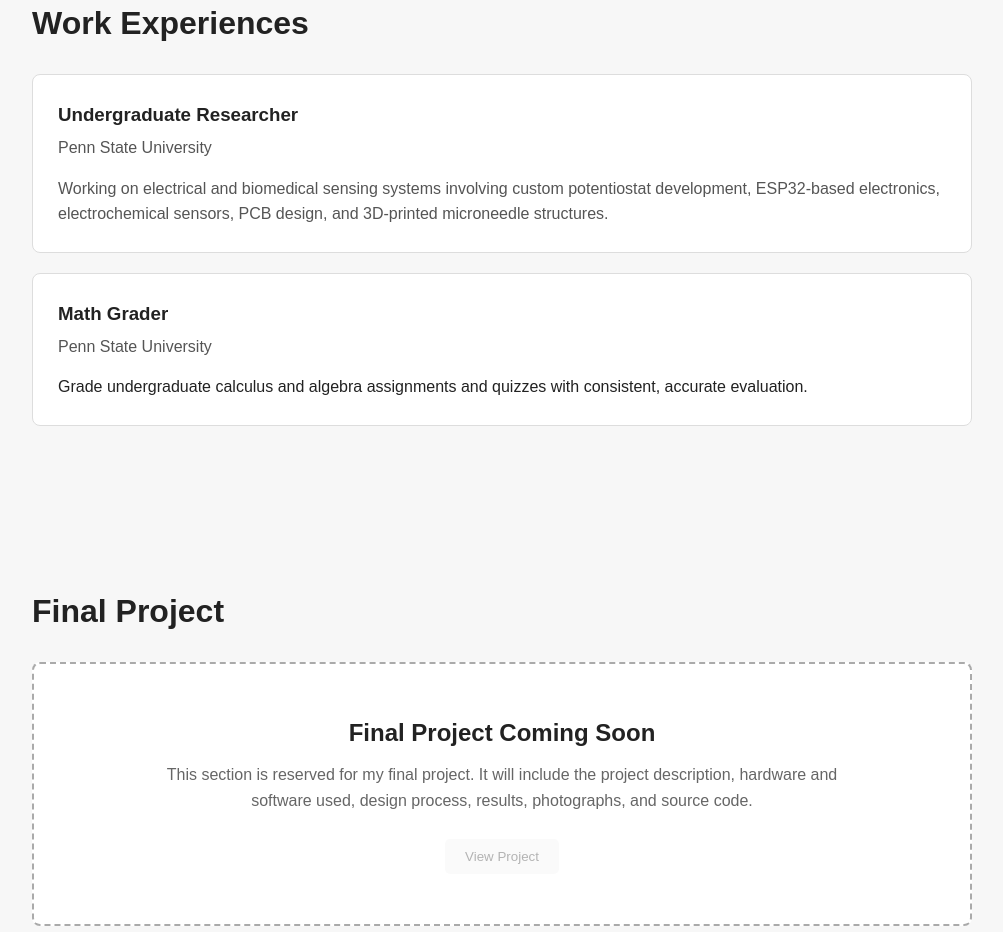
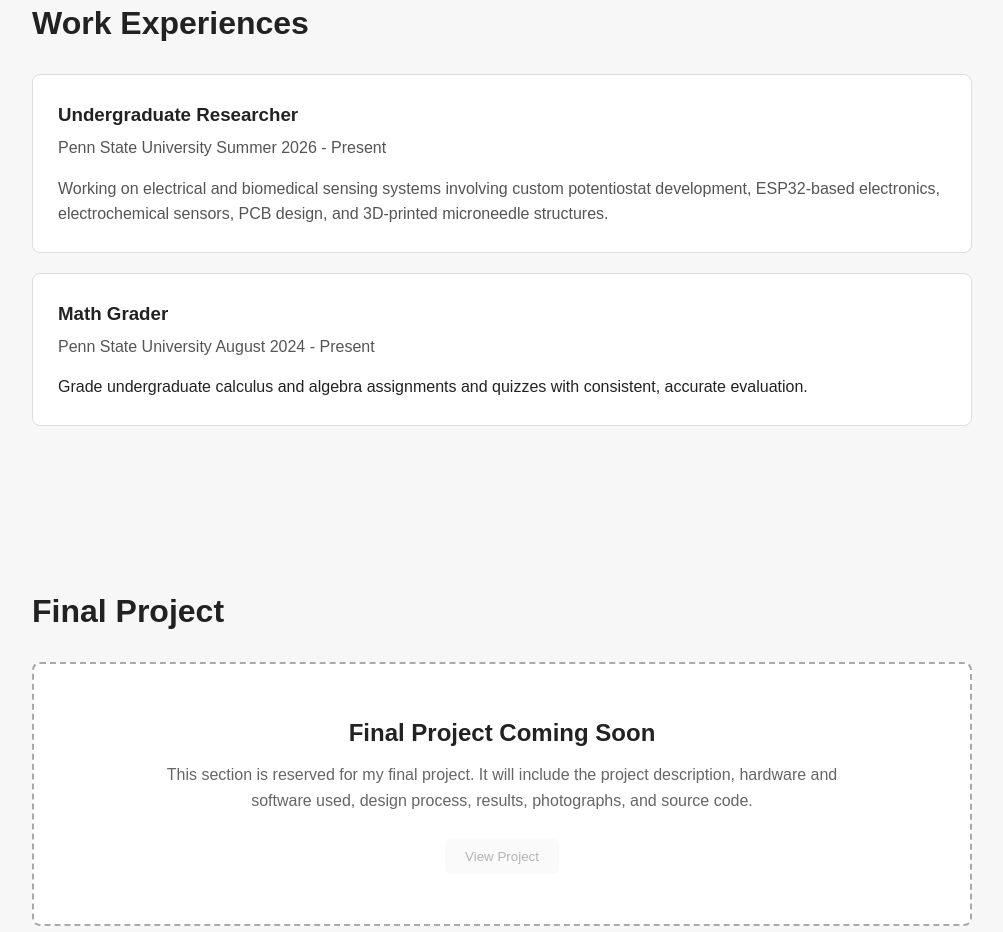
Before and after one commit to Schugh26/sumit-portfolio, a Next.js app: page / in a window 1280 px wide. Shown: the part 2120-3052 px from the top of the page, without its empty margins (138-1141 px from the left). Built offline with nearby package versions, Linux system fonts and the light colour scheme.

Commit message:
Added dates

```diff
--- a/app/page.tsx
+++ b/app/page.tsx
@@ -97,7 +97,7 @@ export default function Home() {
 
         <div className="card">
           <h3>Undergraduate Researcher</h3>
-          <p className="subheading">Penn State University</p>
+          <p className="subheading">Penn State University                         Summer 2026 - Present</p>
 
           <p>
             Working on electrical and biomedical sensing systems involving
@@ -109,7 +109,7 @@ export default function Home() {
 
         <div className="card">
           <h3>Math Grader</h3>
-          <p className="subheading">Penn State University</p>
+          <p className="subheading">Penn State University                        August 2024 - Present</p>
           Grade undergraduate calculus and algebra assignments and quizzes
           with consistent, accurate evaluation.
           <p>
```
